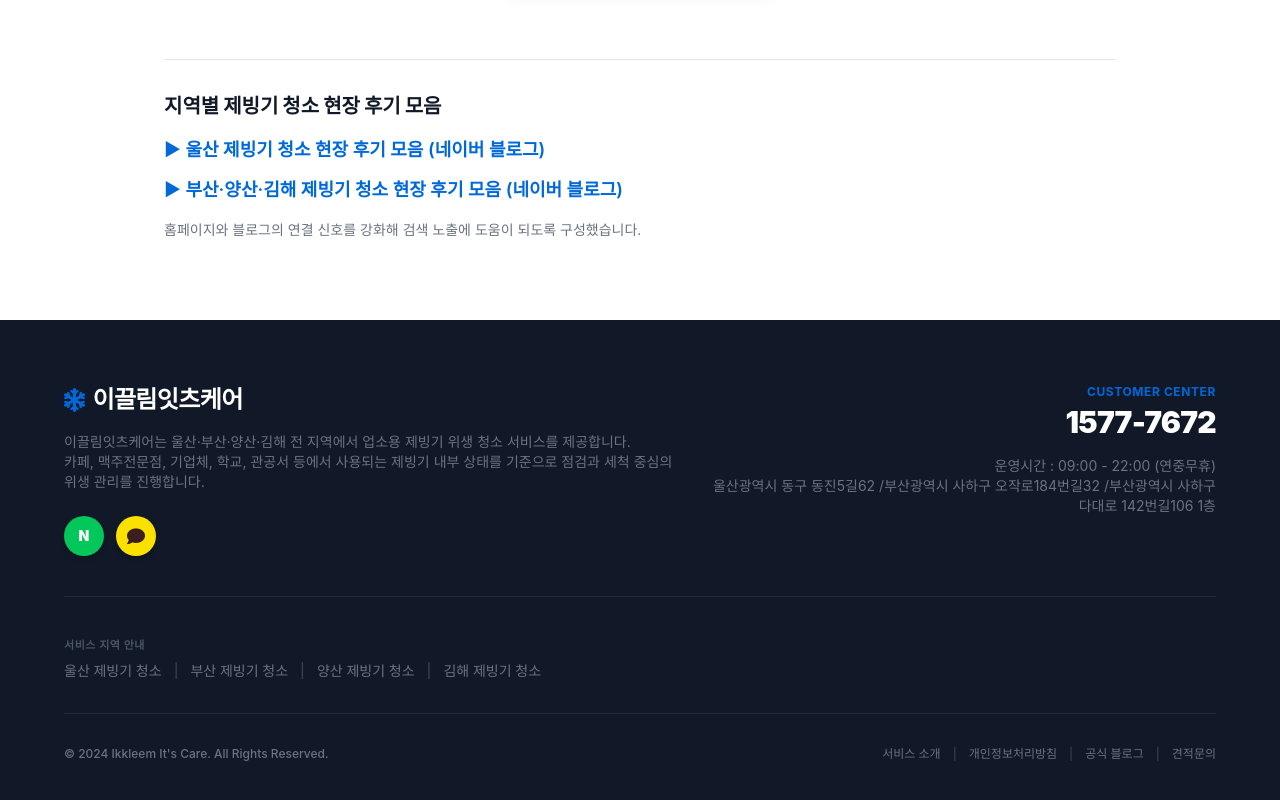
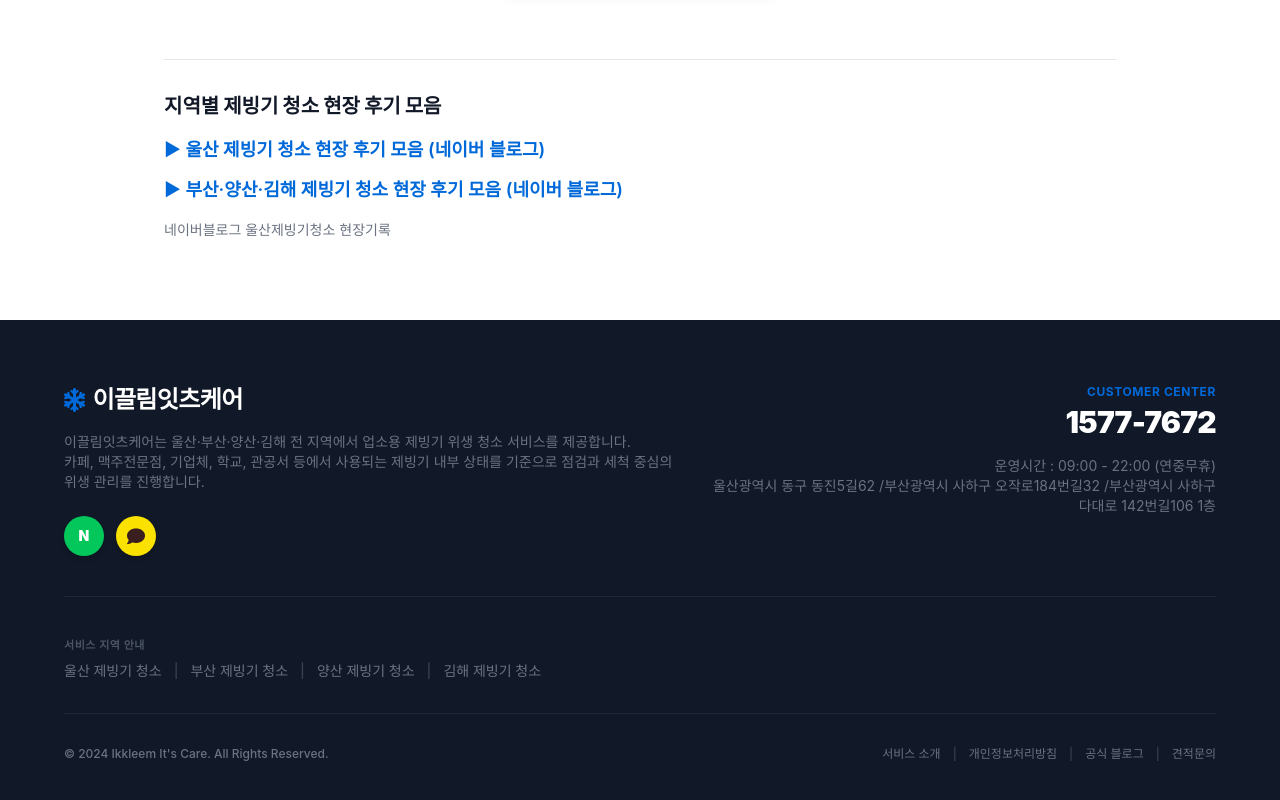
Before and after one commit to s67270602-dev/ikkulim_itscare, a React (Vite) app: page /ulsan-ice-machine-cleaning in a window 1280 px wide. Shown: the part 2152-2952 px from the top of the page. Built offline with nearby package versions, Linux system fonts and the light colour scheme; a web font is replaced by a local one.

Commit message:
Update UlsanIceMachineCleaning.tsx

```diff
--- a/pages/UlsanIceMachineCleaning.tsx
+++ b/pages/UlsanIceMachineCleaning.tsx
@@ -198,7 +198,7 @@ const UlsanIceMachineCleaning: React.FC = () => {
                 </li>
               </ul>
 
-              <p className="text-sm text-gray-500 mt-4">홈페이지와 블로그의 연결 신호를 강화해 검색 노출에 도움이 되도록 구성했습니다.</p>
+              <p className="text-sm text-gray-500 mt-4">네이버블로그 울산제빙기청소 현장기록</p>
             </section>
           </div>
         </div>
```
